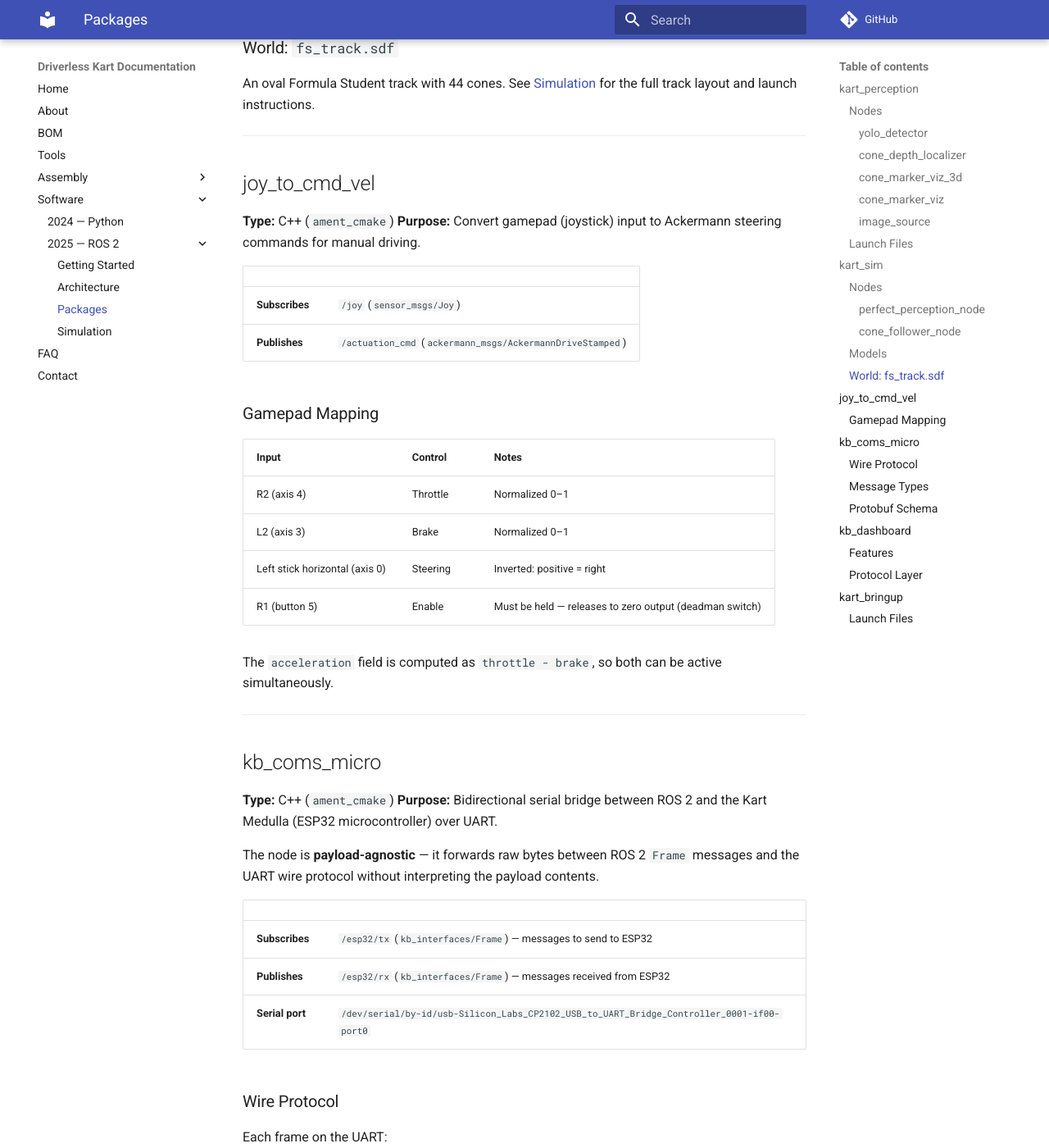
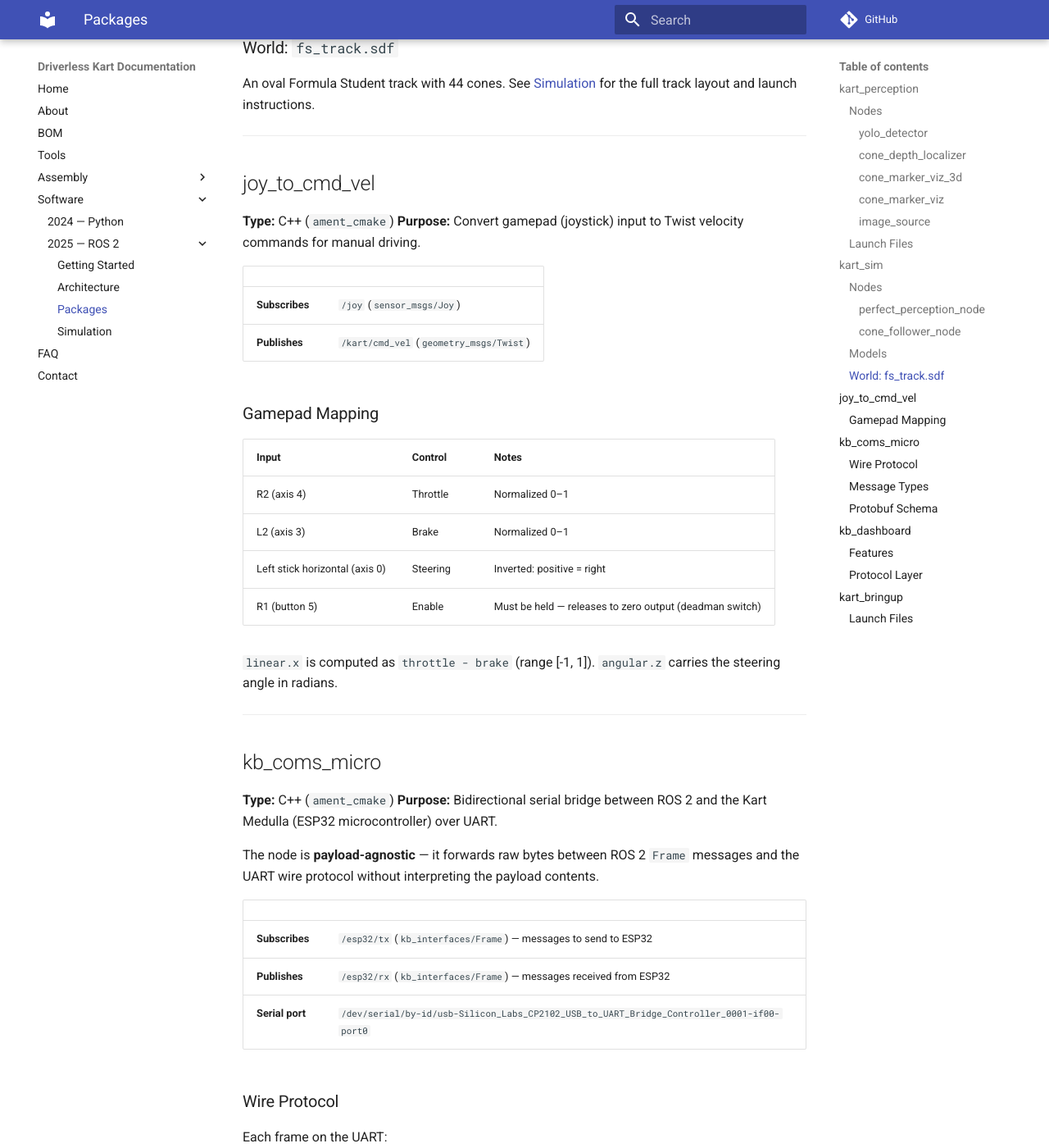
Before and after one commit to UM-Driverless/kart_docs, an MkDocs documentation site: the page built from docs/software/ros2/packages.md, in a window 1280 px wide and 1400 px high, scrolled down 5086 px. Shown: the whole window at 82% size. Built offline with MkDocs 1.6.1 and Material for MkDocs 9.7.7, drawn with Linux system fonts in a browser that asks for light colours; comment, search, counter and statistics services are not loaded; some of the changed text lies outside the part shown.

Commit message:
Update docs: remove ackermann_msgs, teleop now uses Twist + cmd_vel_bridge
joy_to_cmd_vel now publishes Twist on /kart/cmd_vel instead of
AckermannDriveStamped on /actuation_cmd. actuation_bridge is removed;
teleop uses cmd_vel_bridge (protobuf) like the autonomous stack.

Co-Authored-By: Claude Opus 4.6 <noreply@anthropic.com>

```diff
--- a/docs/software/ros2/packages.md
+++ b/docs/software/ros2/packages.md
@@ -165,12 +165,12 @@ An oval Formula Student track with 44 cones. See [Simulation](simulation.md) for
 ## joy_to_cmd_vel
 
 **Type:** C++ (`ament_cmake`)
-**Purpose:** Convert gamepad (joystick) input to Ackermann steering commands for manual driving.
+**Purpose:** Convert gamepad (joystick) input to Twist velocity commands for manual driving.
 
 | | |
 |---|---|
 | **Subscribes** | `/joy` (`sensor_msgs/Joy`) |
-| **Publishes** | `/actuation_cmd` (`ackermann_msgs/AckermannDriveStamped`) |
+| **Publishes** | `/kart/cmd_vel` (`geometry_msgs/Twist`) |
 
 ### Gamepad Mapping
 
@@ -181,7 +181,7 @@ An oval Formula Student track with 44 cones. See [Simulation](simulation.md) for
 | Left stick horizontal (axis 0) | Steering | Inverted: positive = right |
 | R1 (button 5) | Enable | Must be held — releases to zero output (deadman switch) |
 
-The `acceleration` field is computed as `throttle - brake`, so both can be active simultaneously.
+`linear.x` is computed as `throttle - brake` (range [-1, 1]). `angular.z` carries the steering angle in radians.
 
 ---
 
@@ -308,8 +308,8 @@ Use this for firmware testing — no commands are sent to the kart.
 **`teleop_launch.py`** — Manual driving with a gamepad:
 
 1. **`joy_node`** (from `joy` package) — reads gamepad at `/dev/input/js0`
-2. **`joy_to_cmd_vel`** — converts joystick axes to Ackermann commands
-3. **`actuation_bridge`** — converts AckermannDriveStamped to ESP32 Frame commands
+2. **`joy_to_cmd_vel`** — converts joystick axes to Twist on `/kart/cmd_vel`
+3. **`cmd_vel_bridge`** — converts Twist to protobuf ESP32 Frame commands
 4. **`KB_Coms_micro`** — serial bridge to ESP32
 
 Configuration is in `config/teleop_params.yaml`.
```
Also changed, not shown: docs/software/ros2/architecture.md (+8 -9 lines), docs/software/ros2/getting-started.md (+3 -4 lines).
